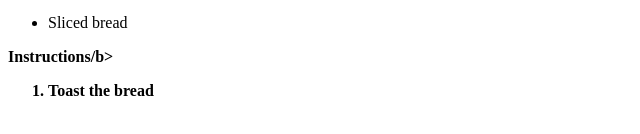
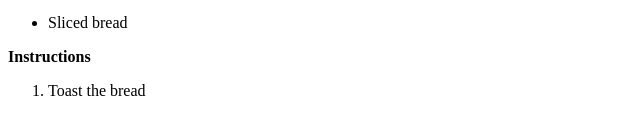
Before and after one commit to TheSoulounias/odin-recipes, a plain HTML site: page recipes/toast.html in a window 1280 px wide. Shown: the part 588-722 px from the top of the page, 0-640 px from the left. Drawn offline with Linux system fonts and the light colour scheme.

Commit message:
Fix bold tag on toast.html instructions

```diff
--- a/recipes/toast.html
+++ b/recipes/toast.html
@@ -16,7 +16,7 @@
     <ul>
         <li>Sliced bread</li>
     </ul>
-    <p><b>Instructions/b></p>
+    <p><b>Instructions</b></p>
     <ol>
         <li>Toast the bread</li>
     </ol>
```
